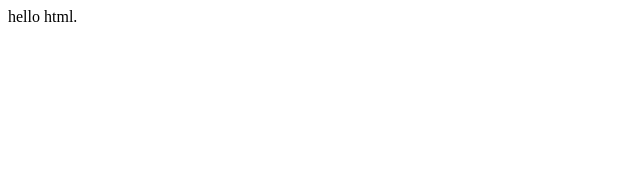
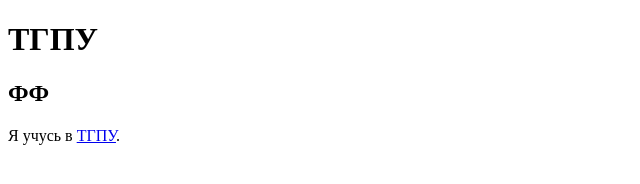
Before and after one commit to nastasenn/nastasenn.github.io, a plain HTML site: page index.html in a window 1280 px wide. Shown: the whole page, without its empty margins (0-640 px from the left). Drawn offline with Linux system fonts and the light colour scheme.

Commit message:
h1, h2, p, a

```diff
--- a/index.html
+++ b/index.html
@@ -1,6 +1,9 @@
 <!doctype html>
 <html>
+    <head></head>
     <body>
-        hello html.
+        <h1>ТГПУ</h1>
+        <h2>ФФ</h2>
+        <p>Я учусь в <a href="https://tspu.ru">ТГПУ</a>.</p>
         </body>
 </html>
```
